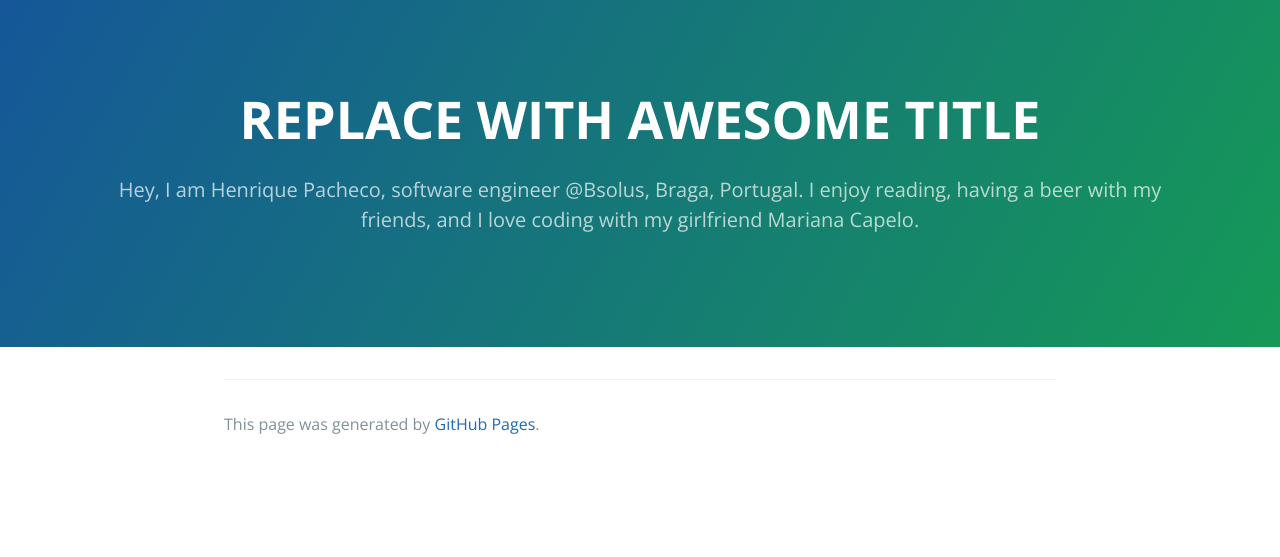
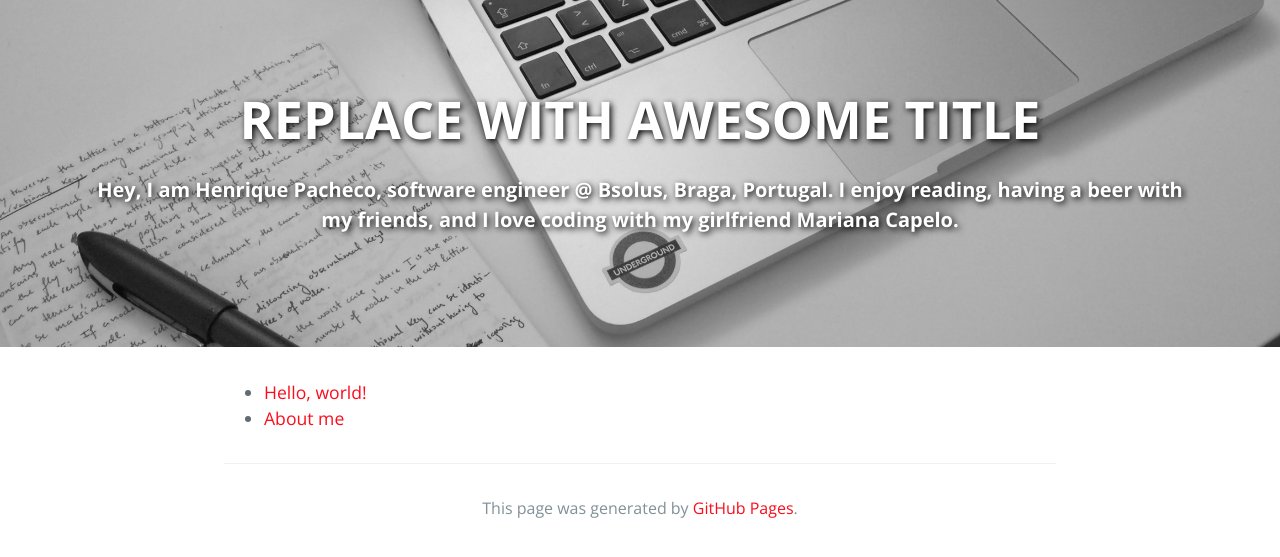
Before and after one commit to ikas/ikas.github.io, a Jekyll site: the page built from index.md, in a window 1280 px wide. Shown: the top 557 px of the page. Built offline with Jekyll 4.4.1, drawn with Linux system fonts in a browser that asks for light colours; our own code applies the rules of GitHub Pages for plain Markdown files.

Commit message:
Customizing cayman theme

```diff
--- a/_config.yml
+++ b/_config.yml
@@ -13,10 +13,10 @@
 # you will see them accessed via {{ site.title }}, {{ site.email }}, and so on.
 # You can create any custom variable you would like, and they will be accessible
 # in the templates via {{ site.myvariable }}.
-title: REPLACE WITH AWESOME TITLE
+title: Replace With Awesome Title
 email: henriquejcpacheco@gmail.com
 description: >- # this means to ignore newlines until "baseurl:"
-  Hey, I am Henrique Pacheco, software engineer @Bsolus, Braga, Portugal.
+  Hey, I am Henrique Pacheco, software engineer @ Bsolus, Braga, Portugal.
   I enjoy reading, having a beer with my friends, and I love coding with my girlfriend Mariana Capelo.
 baseurl: "" # the subpath of your site, e.g. /blog
 url: "https://ikas.gihub.io" # the base hostname & protocol for your site, e.g. http://example.com
--- a/_layouts/default.html
+++ b/_layouts/default.html
@@ -2,7 +2,8 @@
 <html lang="{{ site.lang | default: "en-US" }}">
   <head>
     <meta charset="UTF-8">
-    {% seo %}
+
+{% seo %}
     <meta name="description" content="{{ page.description | default: site.description | default: site.github.project_tagline }}"/>
     <meta name="viewport" content="width=device-width, initial-scale=1">
     <meta name="theme-color" content="#157878">
@@ -13,13 +14,6 @@
     <section class="page-header">
       <h1 class="project-name">{{ site.title | default: site.github.repository_name }}</h1>
       <h2 class="project-tagline">{{ site.description | default: site.github.project_tagline }}</h2>
-      {% if site.github.is_project_page %}
-        <a href="{{ site.github.repository_url }}" class="btn">View on GitHub</a>
-      {% endif %}
-      {% if site.show_downloads %}
-        <a href="{{ site.github.zip_url }}" class="btn">Download .zip</a>
-        <a href="{{ site.github.tar_url }}" class="btn">Download .tar.gz</a>
-      {% endif %}
     </section>
 
     <section class="main-content">
--- a/_layouts/home.html
+++ /dev/null
@@ -1,49 +0,0 @@
-<!DOCTYPE html>
-<html lang="{{ site.lang | default: "en-US" }}">
-  <head>
-    <meta charset="UTF-8">
-
-{% seo %}
-    <meta name="description" content="{{ page.description | default: site.description | default: site.github.project_tagline }}"/>
-    <meta name="viewport" content="width=device-width, initial-scale=1">
-    <meta name="theme-color" content="#157878">
-    <link href='https://fonts.googleapis.com/css?family=Open+Sans:400,700' rel='stylesheet' type='text/css'>
-    <link rel="stylesheet" href="{{ '/assets/css/style.css?v=' | append: site.github.build_revision | relative_url }}">
-  </head>
-  <body>
-    <section class="page-header">
-      <h1 class="project-name">{{ site.title | default: site.github.repository_name }}</h1>
-      <h2 class="project-tagline">{{ site.description | default: site.github.project_tagline }}</h2>
-      {% if site.github.is_project_page %}
-        <a href="{{ site.github.repository_url }}" class="btn">View on GitHub</a>
-      {% endif %}
-      {% if site.show_downloads %}
-        <a href="{{ site.github.zip_url }}" class="btn">Download .zip</a>
-        <a href="{{ site.github.tar_url }}" class="btn">Download .tar.gz</a>
-      {% endif %}
-    </section>
-
-    <section class="main-content">
-      {{ content }}
-
-      <footer class="site-footer">
-        {% if site.github.is_project_page %}
-          <span class="site-footer-owner"><a href="{{ site.github.repository_url }}">{{ site.github.repository_name }}</a> is maintained by <a href="{{ site.github.owner_url }}">{{ site.github.owner_name }}</a>.</span>
-        {% endif %}
-        <span class="site-footer-credits">This page was generated by <a href="https://pages.github.com">GitHub Pages</a>.</span>
-      </footer>
-    </section>
-
-    {% if site.google_analytics %}
-      <script type="text/javascript">
-        (function(i,s,o,g,r,a,m){i['GoogleAnalyticsObject']=r;i[r]=i[r]||function(){
-        (i[r].q=i[r].q||[]).push(arguments)},i[r].l=1*new Date();a=s.createElement(o),
-        m=s.getElementsByTagName(o)[0];a.async=1;a.src=g;m.parentNode.insertBefore(a,m)
-        })(window,document,'script','//www.google-analytics.com/analytics.js','ga');
-
-        ga('create', '{{ site.google_analytics }}', 'auto');
-        ga('send', 'pageview');
-      </script>
-    {% endif %}
-  </body>
-</html>
--- a/_posts/2018-01-09-welcome-to-jekyll.markdown
+++ b/_posts/2018-01-10-hello-world.markdown
@@ -1,6 +1,6 @@
 ---
 title:  "Hello, world!"
-date:   2018-01-09 22:37:37 +0000
+date:   2018-01-10 22:00:00 +0000
 categories: blog
 ---
 You’ll find this post in your `_posts` directory. Go ahead and edit it and re-build the site to see your changes. You can rebuild the site in many different ways, but the most common way is to run `jekyll serve`, which launches a web server and auto-regenerates your site when a file is updated.
--- a/_sass/jekyll-theme-cayman.scss
+++ b/_sass/jekyll-theme-cayman.scss
@@ -45,11 +45,12 @@ a {
 .btn {
   display: inline-block;
   margin-bottom: 1rem;
-  color: rgba(255, 255, 255, 0.7);
+  color: $theme-default;
+  font-weight: bold;
   background-color: rgba(255, 255, 255, 0.08);
-  border-color: rgba(255, 255, 255, 0.2);
+  border-color: #fc0d1c;
   border-style: solid;
-  border-width: 1px;
+  border-width: 2px;
   border-radius: 0.3rem;
   transition: color 0.2s, background-color 0.2s, border-color 0.2s;
 
@@ -89,8 +90,11 @@ a {
 .page-header {
   color: $header-heading-color;
   text-align: center;
-  background-color: $header-bg-color;
-  background-image: linear-gradient(120deg, $header-bg-color-secondary, $header-bg-color);
+  height: 100%;
+  background-image: url('/assets/img/header.jpg');
+  background-repeat: no-repeat;
+  background-position: 50% 80%;
+  background-size: cover;
 
   @include large {
     padding: 5rem 6rem;
@@ -103,11 +107,16 @@ a {
   @include small {
     padding: 2rem 1rem;
   }
+
+  .project-name, .project-tagline {
+    color: #FFFFFF;
+    text-shadow: 2px 2px 6px #000000;
   }
 
   .project-name {
     margin-top: 0;
     margin-bottom: 0.1rem;
+    text-transform: uppercase;
 
     @include large {
       font-size: 3.25rem;
@@ -124,8 +133,7 @@ a {
 
   .project-tagline {
     margin-bottom: 2rem;
-  font-weight: normal;
-  opacity: 0.7;
+    font-weight: bold;
 
     @include large {
       font-size: 1.25rem;
@@ -137,6 +145,7 @@ a {
 
     @include small {
       font-size: 1rem;
+    }
   }
 }
 
@@ -177,7 +186,7 @@ a {
     margin-top: 2rem;
     margin-bottom: 1rem;
     font-weight: normal;
-    color: $section-headings-color;
+    color: $theme-default;
   }
 
   p {
@@ -321,6 +330,7 @@ a {
   padding-top: 2rem;
   margin-top: 2rem;
   border-top: solid 1px $hr-border-color;
+  text-align: center;
 
   @include large {
     font-size: 1rem;
--- a/_sass/variables.scss
+++ b/_sass/variables.scss
@@ -4,13 +4,12 @@ $medium-breakpoint: 42em !default;
 
 // Headers
 $header-heading-color: #fff !default;
-$header-bg-color: #159957 !default;
-$header-bg-color-secondary: #155799 !default;
+
+$theme-default: #fc0d1c !default;
 
 // Text
-$section-headings-color: #159957 !default;
 $body-text-color: #606c71 !default;
-$body-link-color: #1e6bb8 !default;
+$body-link-color: $theme-default;
 $blockquote-text-color: #819198 !default;
 
 // Code
--- a/index.md
+++ b/index.md
@@ -3,3 +3,7 @@
 # Edit theme's home layout instead if you wanna make some changes
 # See: https://jekyllrb.com/docs/themes/#overriding-theme-defaults
 ---
+
+
+* [Hello, world!]({{ site.baseurl }}{% post_url 2018-01-10-hello-world %})
+* [About me]({{ site.baseurl }}{% link about.md %})
```
Lines whose indentation alone changed are shown as unchanged.
